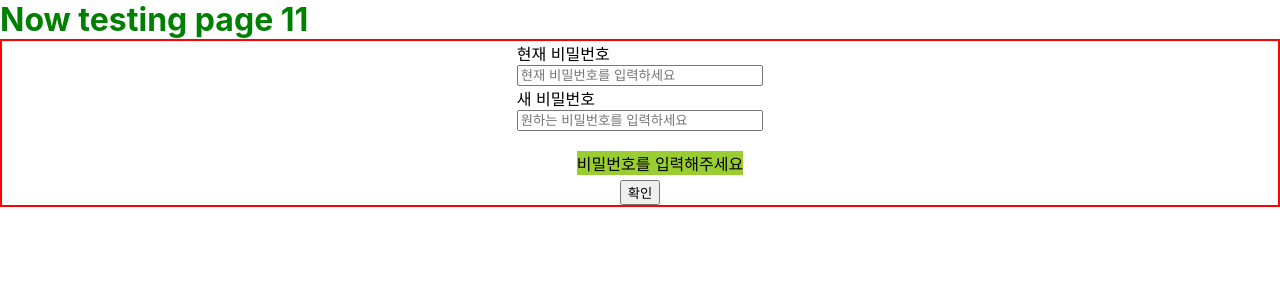
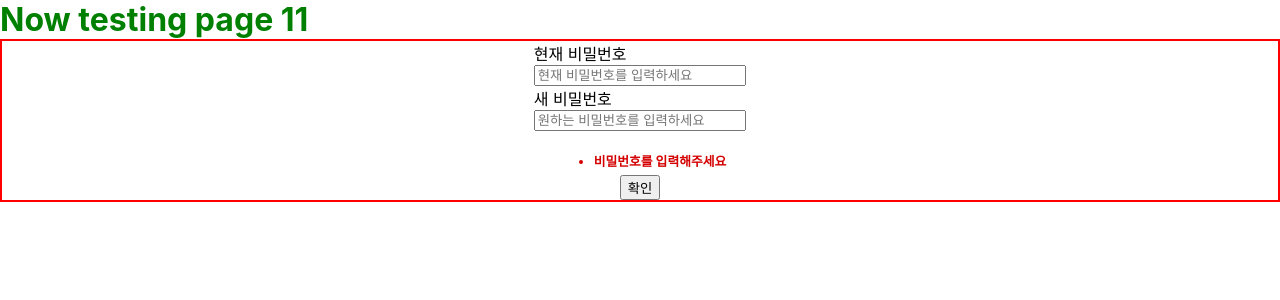
Before and after one commit to emily-hong/AnimalChat, a React (Create React App) app in the folder client/: page / in a window 1280 px wide. Shown: the top 300 px of the page. Built offline with nearby package versions, Linux system fonts and the light colour scheme.

Commit message:
Design: 유효성 검사 리스트에 스타일 추가

```diff
--- a/client/src/pages/11-2.pwdSection.js
+++ b/client/src/pages/11-2.pwdSection.js
@@ -23,6 +23,16 @@ const StyledPwdArea = styled.div`
   // & > p {
   //   font-weight: bold;
   // }
+`;
+
+const StyledRequirementsList = styled.ul`
+  & > li {
+    list-style-type: disc;
+    font-size: 0.8rem;
+    font-weight: bold;
+    color: #d40000;
+    background-color: transparent;
+  }
 `;
 
 export default function PasswordChange() {
@@ -131,10 +141,10 @@ export default function PasswordChange() {
               value={newPwd}
               onChange={handleOnChange}
             />
-            <ul>
+            <StyledRequirementsList>
               {isNewPwdInput? null : <li>비밀번호를 입력해주세요</li>}
               {isAllAlphabets? <li>숫자를 포함해야 합니다</li> : null}
-            </ul>
+            </StyledRequirementsList>
           </StyledPwdArea>
         </StyledPwdInputsArea>
         <div>
```
